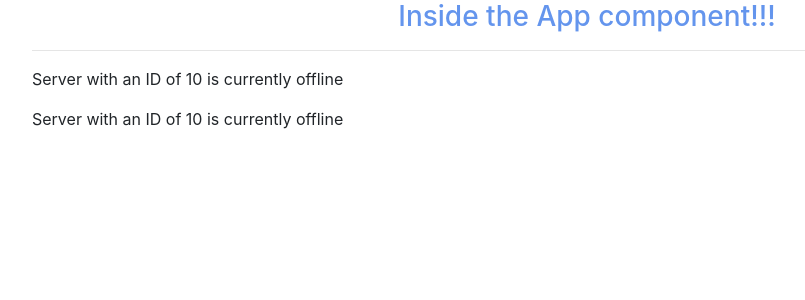
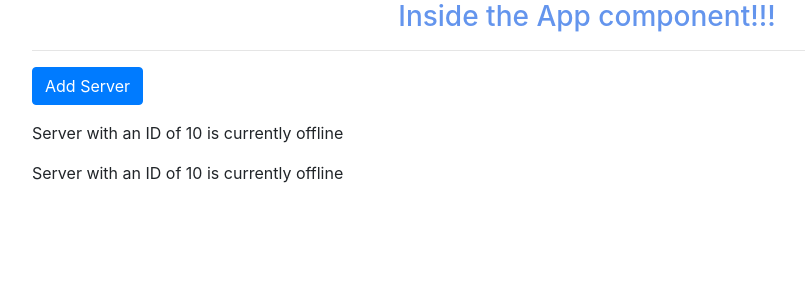
Before and after one commit to storres8/angualr-intro, an Angular app: page / in a window 1280 px wide. Shown: the top 300 px of the page, without its empty margins (53-858 px from the left). Built offline with nearby package versions, Linux system fonts and the light colour scheme.

Commit message:
completed property binding.

```diff
--- a/src/app/servers/servers.component.html
+++ b/src/app/servers/servers.component.html
@@ -1,3 +1,11 @@
+<!--
+    square brackets in angular indicate that we are using property binding. Meaning we want to
+    dynamically bind some property.
+ -->
+<button class="btn btn-primary mb-3" [disabled]="!allowNewServer">
+  Add Server
+</button>
+
 <!--Servers component the parent component the shows 2 individual server components-->
 <app-server></app-server>
 <app-server></app-server>
--- a/src/app/servers/servers.component.ts
+++ b/src/app/servers/servers.component.ts
@@ -1,15 +1,18 @@
-import { Component, OnInit } from '@angular/core';
+import { Component, OnInit } from "@angular/core";
 
 @Component({
-  selector: 'app-servers',
-  templateUrl: './servers.component.html',
-  styleUrls: ['./servers.component.css']
+  selector: "app-servers",
+  templateUrl: "./servers.component.html",
+  styleUrls: ["./servers.component.css"]
 })
 export class ServersComponent implements OnInit {
+  allowNewServer = false;
 
-  constructor() { }
-
-  ngOnInit() {
+  constructor() {
+    setTimeout(() => {
+      this.allowNewServer = true;
+    }, 2000);
   }
 
+  ngOnInit() {}
 }
```
Also changed, not shown: 1 other file (tests, documents, lock files or other folders).
